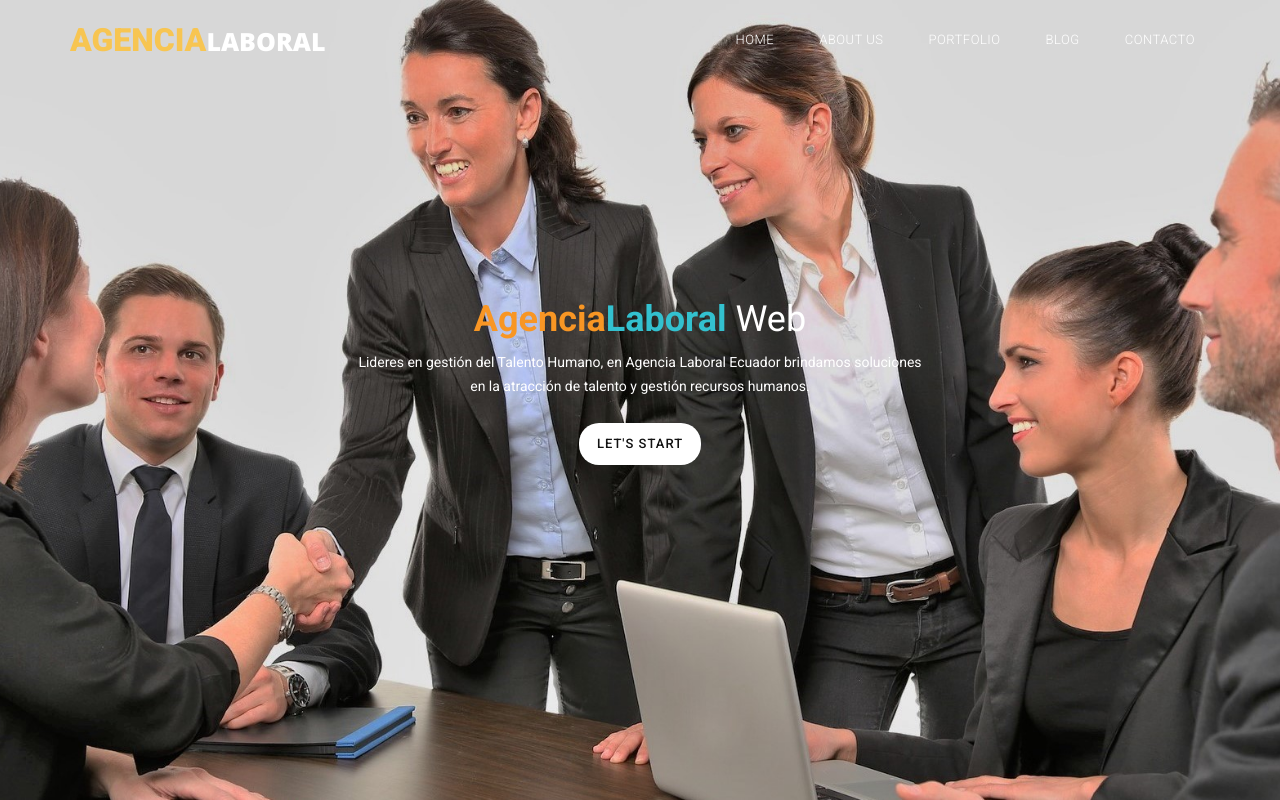
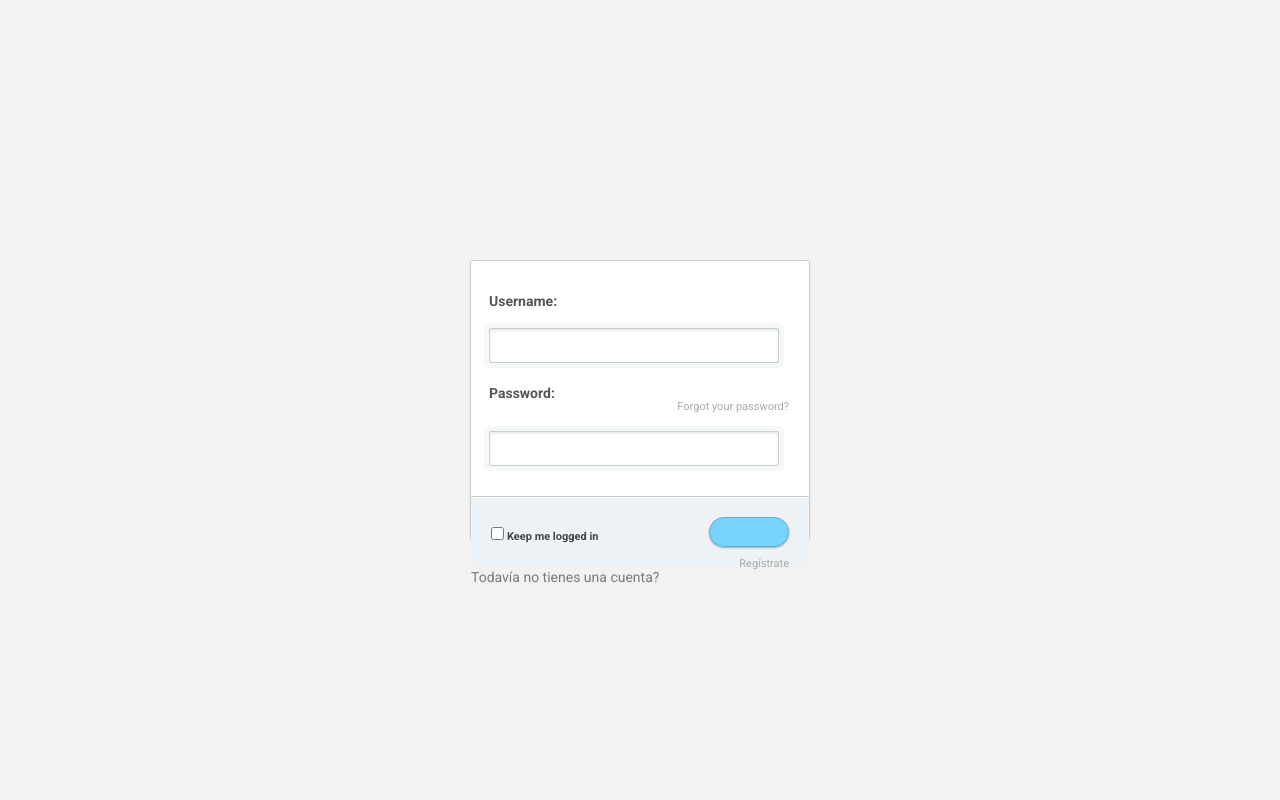
Before and after one commit to Jeremy-Ramirez/AgenciaLaboralFront, an Angular app: page /login in a window 1280 px wide. Before the commit this address led to /. Shown: the top 800 px of the page. Built offline with nearby package versions, Linux system fonts and the light colour scheme; a web font is replaced by a local one.

Commit message:
login ventana

```diff
--- a/src/app/app-routing.module.ts
+++ b/src/app/app-routing.module.ts
@@ -1,7 +1,11 @@
 import { NgModule } from '@angular/core';
 import { RouterModule, Routes } from '@angular/router';
-
-const routes: Routes = [];
+import { LoginComponent } from './components/login/login.component';
+import { MainComponent } from './components/main/main.component';
+const routes: Routes = [
+  { path: '', pathMatch: 'full', redirectTo: 'main' },
+  { path: 'main', component: MainComponent },
+  { path: 'login', component: LoginComponent }];
 
 @NgModule({
   imports: [RouterModule.forRoot(routes)],
--- a/src/app/app.component.html
+++ b/src/app/app.component.html
@@ -1,9 +1,3 @@
 <div class="page">
-  <app-home></app-home>
-  <app-about></app-about>
-  <app-portfolio></app-portfolio>
-  <app-feedback></app-feedback>
-  <app-blog></app-blog>
-  <app-contact></app-contact>
-  <app-footer></app-footer>
+  <router-outlet></router-outlet>
 </div>
--- a/src/app/app.module.ts
+++ b/src/app/app.module.ts
@@ -10,6 +10,8 @@ import { ContactComponent } from './components/contact/contact.component';
 import { PortfolioComponent } from './components/portfolio/portfolio.component';
 import { FeedbackComponent } from './components/feedback/feedback.component';
 import { FooterComponent } from './components/footer/footer.component';
+import { LoginComponent } from './components/login/login.component';
+import { MainComponent } from './components/main/main.component';
 
 @NgModule({
   declarations: [
@@ -20,7 +22,9 @@ import { FooterComponent } from './components/footer/footer.component';
     ContactComponent,
     PortfolioComponent,
     FeedbackComponent,
-    FooterComponent
+    FooterComponent,
+    LoginComponent,
+    MainComponent
   ],
   imports: [
     BrowserModule,
--- a/src/app/components/home/home.component.html
+++ b/src/app/components/home/home.component.html
@@ -13,11 +13,13 @@
             <!--/.navbar-header-->
             <div id="main-nav" class="collapse navbar-collapse">
                 <ul class="nav navbar-nav">
-                    <li><a href="#" class="scroll-top">Home</a></li>
+                    <li><a href="#" class="scroll-top" >Home</a></li>
                     <li><a href="#" class="scroll-link" data-id="about">About Us</a></li>
                     <li><a href="#" class="scroll-link" data-id="portfolio">Portfolio</a></li>
                     <li><a href="#" class="scroll-link" data-id="blog">Blog</a></li>
                     <li><a href="#" class="scroll-link" data-id="contact-us">Contacto</a></li>
+                    <li><a href="#" class="scroll-link" routerLink="/login" >Login</a></li>
+
                 </ul>
             </div>
             <!--/.navbar-collapse-->
@@ -40,3 +42,8 @@
         </div>
     </div>
 </div>
+<app-about></app-about>
+<app-portfolio></app-portfolio>
+<app-feedback></app-feedback>
+<app-blog></app-blog>
+<app-contact></app-contact>
--- /dev/null
+++ b/src/app/components/login/login.component.css
@@ -0,0 +1,157 @@
+
+/* Basics */
+
+html, body {
+    width: 100%;
+    height: 100%;
+    font-family: sans-serif;
+    color: #444;
+    -webkit-font-smoothing: antialiased;
+    background: #f0f0f0;
+
+}
+
+#container {
+    position: fixed;
+    width: 340px;
+    height: 280px;
+    top: 50%;
+    left: 50%;
+    margin-top: -140px;
+    margin-left: -170px;
+    background: #fff;
+    border-radius: 3px;
+    border: 1px solid #ccc;
+    box-shadow: 0 1px 2px rgba(0, 0, 0, .1);
+    -webkit-animation-name: bounceIn;
+    -webkit-animation-fill-mode: both;
+    -webkit-animation-duration: 1s;
+    -webkit-animation-iteration-count: 1;
+    -webkit-animation-timing-function: linear;
+    -moz-animation-name: bounceIn;
+    -moz-animation-fill-mode: both;
+    -moz-animation-duration: 1s;
+    -moz-animation-iteration-count: 1;
+    -moz-animation-timing-function: linear;
+    animation-name: bounceIn;
+    animation-fill-mode: both;
+    animation-duration: 1s;
+    animation-iteration-count: 1;
+    animation-timing-function: linear;
+}
+
+form {
+    margin: 0 auto;
+    margin-top: 20px;
+}
+
+label {
+    color: #555;
+    display: inline-block;
+    margin-left: 18px;
+    padding-top: 10px;
+    font-size: 14px;
+}
+
+p a {
+    font-size: 11px;
+    color: #aaa;
+    float: right;
+    margin-top: -13px;
+    margin-right: 20px;
+    -webkit-transition: all .4s ease;
+    -moz-transition: all .4s ease;
+    transition: all .4s ease;
+}
+
+p a:hover {
+    color: #555;
+}
+
+input {
+    font-family: sans-serif;
+    font-size: 12px;
+    outline: none;
+}
+
+input[type=name],
+input[type=password] {
+    color: #777;
+    padding-left: 10px;
+    margin: 10px;
+    margin-top: 12px;
+    margin-left: 18px;
+    width: 290px;
+    height: 35px;
+    border: 1px solid #c7d0d2;
+    border-radius: 2px;
+    box-shadow: inset 0 1.5px 3px rgba(190, 190, 190, .4), 0 0 0 5px #f5f7f8;
+    -webkit-transition: all .4s ease;
+    -moz-transition: all .4s ease;
+    transition: all .4s ease;
+}
+
+input[type=name]:hover,
+input[type=password]:hover {
+    border: 1px solid #b6bfc0;
+    box-shadow: inset 0 1.5px 3px rgba(190, 190, 190, .7), 0 0 0 5px #f5f7f8;
+}
+
+input[type=name]:focus,
+input[type=password]:focus {
+    border: 1px solid #a8c9e4;
+    box-shadow: inset 0 1.5px 3px rgba(190, 190, 190, .4), 0 0 0 5px #e6f2f9;
+}
+
+#lower {
+    background: #ecf2f5;
+    width: 100%;
+    height: 69px;
+    margin-top: 20px;
+    box-shadow: inset 0 1px 1px #fff;
+    border-top: 1px solid #ccc;
+    border-bottom-right-radius: 3px;
+    border-bottom-left-radius: 3px;
+}
+
+input[type=checkbox] {
+    margin-left: 20px;
+    margin-top: 30px;
+}
+
+.check {
+    margin-left: 3px;
+    font-size: 11px;
+    color: #444;
+    text-shadow: 0 1px 0 #fff;
+}
+
+input[type=submit] {
+    float: right;
+    margin-right: 20px;
+    margin-top: 20px;
+    width: 80px;
+    height: 30px;
+    font-size: 14px;
+    font-weight: bold;
+    color: #77D4FD;
+    background-image: -webkit-gradient(linear, left top, left bottom, from(#77D4FD), to(#77D4FD));
+    background-image: -moz-linear-gradient(top left 90deg, #77D4FD 0%, #6ec2e8 100%);
+    background-image: linear-gradient(top left 90deg, #77D4FD 0%, #6ec2e8 100%);
+    border-radius: 30px;
+    border: 1px solid #66add6;
+    box-shadow: 0 1px 2px rgba(0, 0, 0, .3), inset 0 1px 0 rgba(119, 212, 253, .5);
+    cursor: pointer;
+}
+
+input[type=submit]:hover {
+    background-image: -webkit-gradient(linear, left top, left bottom, from(#b6e2ff), to(#6ec2e8));
+    background-image: -moz-linear-gradient(top left 90deg, #b6e2ff 0%, #6ec2e8 100%);
+    background-image: linear-gradient(top left 90deg, #b6e2ff 0%, #6ec2e8 100%);
+}
+
+input[type=submit]:active {
+    background-image: -webkit-gradient(linear, left top, left bottom, from(#6ec2e8), to(#b6e2ff));
+    background-image: -moz-linear-gradient(top left 90deg, #6ec2e8 0%, #b6e2ff 100%);
+    background-image: linear-gradient(top left 90deg, #6ec2e8 0%, #b6e2ff 100%);
+}
--- /dev/null
+++ b/src/app/components/login/login.component.html
@@ -0,0 +1,20 @@
+<div id="container">
+    <form>
+        <!-- Username -->
+        <label for="name">Username:</label>
+        <input type="name">
+        <!-- Password -->
+        <label for="username">Password:</label>
+        <p><a href="#">Forgot your password?</a>
+        <input type="password">
+        <div id="lower">
+            <input type="checkbox"><label class="check" for="checkbox">Keep me logged in</label>
+            <!-- Submit Button -->
+            <input type="submit" value="Login">
+        </div>
+        <div class="register">
+            <p>Todavía no tienes una cuenta? <a href="#">Regístrate</a> </p>
+
+        </div>
+    </form>
+</div>
--- /dev/null
+++ b/src/app/components/login/login.component.ts
@@ -0,0 +1,15 @@
+import { Component, OnInit } from '@angular/core';
+
+@Component({
+  selector: 'app-login',
+  templateUrl: './login.component.html',
+  styleUrls: ['./login.component.css']
+})
+export class LoginComponent implements OnInit {
+
+  constructor() { }
+
+  ngOnInit(): void {
+  }
+
+}
--- /dev/null
+++ b/src/app/components/main/main.component.html
@@ -0,0 +1,3 @@
+<app-home></app-home>
+<router-outlet></router-outlet>
+<app-footer></app-footer>
--- /dev/null
+++ b/src/app/components/main/main.component.ts
@@ -0,0 +1,15 @@
+import { Component, OnInit } from '@angular/core';
+
+@Component({
+  selector: 'app-main',
+  templateUrl: './main.component.html',
+  styleUrls: ['./main.component.css']
+})
+export class MainComponent implements OnInit {
+
+  constructor() { }
+
+  ngOnInit(): void {
+  }
+
+}
```
Also changed, not shown: src/app/components/main/main.component.css (added), 2 other files (tests, documents, lock files or other folders).
